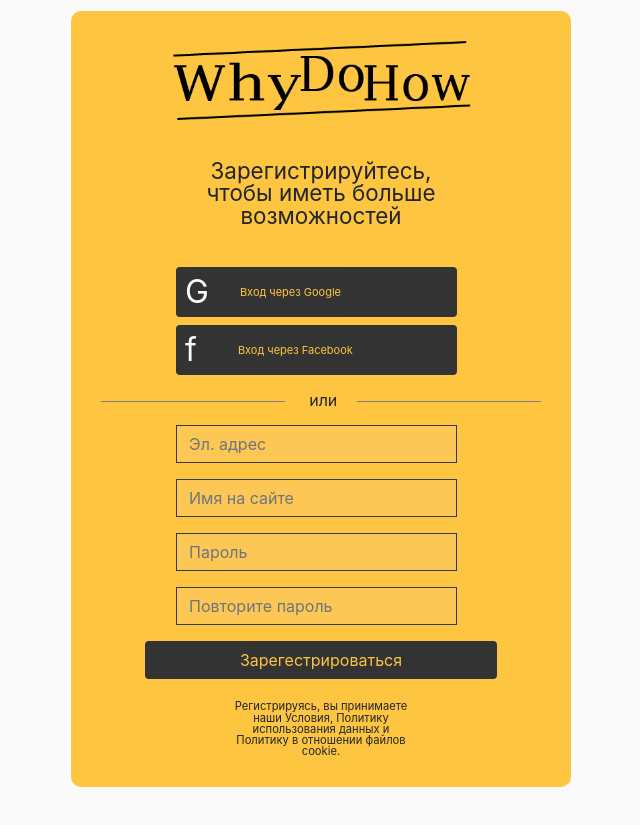
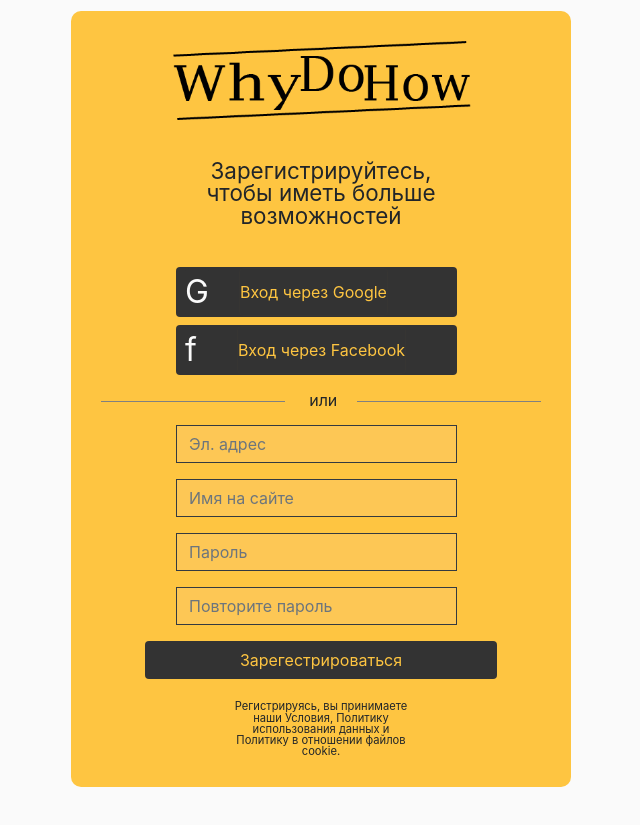
Before and after one commit to NUREPP2020/WhyDoHow, a PHP site: page /registration.php in a window 1280 px wide. Shown: the part 106-931 px from the top of the page, without its empty margins (319-959 px from the left). Run offline with PHP 8.4, Linux system fonts and the light colour scheme.

Commit message:
Add files via upload

```diff
--- a/main.css
+++ b/main.css
@@ -156,10 +156,7 @@ a {
 }
 
 .btn-API-SN-text {
-    font-size: 11px;
-    background-color: rgba(51, 51, 51, 1);
-    border-color: #363533;
-    color: #FEC541;
+    font-size: 16px;
     vertical-align: middle
 }
 
@@ -235,7 +232,7 @@ a {
     }
 
     .form-autorisation-size {
-        width: 100%;
+        width: 90%;
     }
 }
 
@@ -254,4 +251,7 @@ a {
     .form-autorisation-size {
         width: 100%;
     }
+    .btn-API-SN-text {
+        font-size: 12px;
+    }
 }
--- a/registration.php
+++ b/registration.php
@@ -21,14 +21,14 @@ require('header.php')
                 чтобы иметь больше возможностей</p>
             <div class="btn input-group mb-2 mr-sm-2 btn-API" style="text-align: center; max-height: 50px">
                 <div class="input-group-text btn-API-SN">G</div>
-                <span class="input-group-text input-group-sm btn-API-SN-text"
+                <span class="input-group-text btn-API-SN-text"
                       style="background-color: rgba(51, 51, 51, 1); border-color: #363533; color: #FEC541;margin-left: 30px">
                     Вход через Google
                 </span>
             </div>
             <div class="btn input-group mb-2 mr-sm-2 btn-API" style="text-align: center; max-height: 50px">
                 <div class="input-group-text btn-API-SN">f</div>
-                <div class="input-group-text  input-group-sm btn-API-SN-text"
+                <div class="input-group-text btn-API-SN-text"
                      style="background-color: rgba(51, 51, 51, 1); border-color: #363533; color: #FEC541;margin-left: 40px">
                     Вход через Facebook
                 </div>
```
